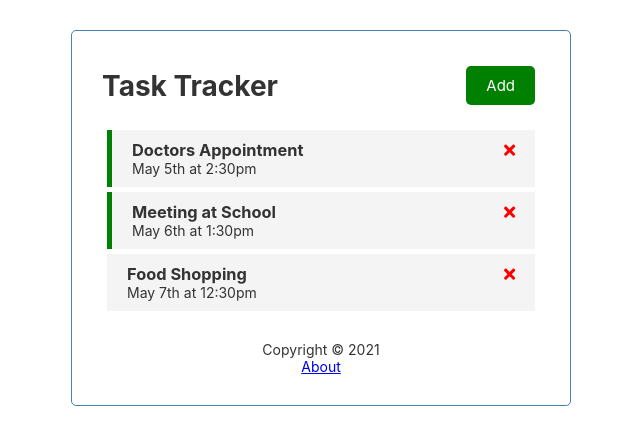
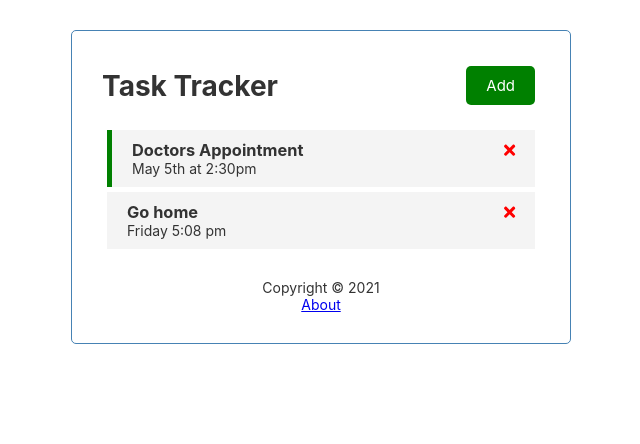
Before and after one commit to octaviookumu/task-tracker-ng, an Angular app: page / in a window 1280 px wide. Shown: the top 444 px of the page, without its empty margins (319-959 px from the left). Built offline with nearby package versions, Linux system fonts and the light colour scheme; data requests are answered from the project's data file.

Commit message:
Add interceptor

```diff
--- a/db.json
+++ b/db.json
@@ -7,16 +7,10 @@
       "reminder": true
     },
     {
-      "id": 2,
-      "text": "Meeting at School",
-      "day": "May 6th at 1:30pm",
-      "reminder": true
-    },
-    {
-      "id": 3,
-      "text": "Food Shopping",
-      "day": "May 7th at 12:30pm",
-      "reminder": false
+      "text": "Go home",
+      "day": "Friday 5:08 pm",
+      "reminder": false,
+      "id": 4
     }
   ]
 }
--- a/src/app/app.module.ts
+++ b/src/app/app.module.ts
@@ -1,6 +1,6 @@
 import { NgModule } from '@angular/core';
 import { BrowserModule } from '@angular/platform-browser';
-import { HttpClientModule } from '@angular/common/http';
+import { HttpClientModule, HTTP_INTERCEPTORS } from '@angular/common/http';
 import { FormsModule } from '@angular/forms';
 // import { RouterModule, Routes } from '@angular/router';
 
@@ -15,6 +15,7 @@ import { AddTaskComponent } from './components/add-task/add-task.component';
 import { AboutComponent } from './components/about/about.component';
 import { FooterComponent } from './components/footer/footer.component';
 import { AppRoutingModule } from './app-routing.module';
+import { CommonInterceptor } from './interceptor/common.interceptor';
 
 @NgModule({
   declarations: [
@@ -35,7 +36,9 @@ import { AppRoutingModule } from './app-routing.module';
     AppRoutingModule, // { enableTracing: true } for debugging
   ],
   exports: [AddTaskComponent],
-  providers: [],
+  providers: [
+    { provide: HTTP_INTERCEPTORS, useClass: CommonInterceptor, multi: true }
+  ],
   bootstrap: [AppComponent],
 })
 export class AppModule {}
--- /dev/null
+++ b/src/app/interceptor/common.interceptor.ts
@@ -0,0 +1,31 @@
+import { Injectable } from '@angular/core';
+import {
+  HttpRequest,
+  HttpHandler,
+  HttpEvent,
+  HttpInterceptor,
+  HttpHeaders
+} from '@angular/common/http';
+import { Observable } from 'rxjs';
+
+@Injectable()
+export class CommonInterceptor implements HttpInterceptor {
+
+  constructor() {}
+
+  intercept(request: HttpRequest<unknown>, next: HttpHandler): Observable<HttpEvent<unknown>> {
+
+    const API_KEY = 'API1234'
+    const ROLE = 'Admin'
+    // const CONTENT_TYPE = 'application/json'
+
+    // clone means copy the existing request and modify it
+    return next.handle(request.clone({
+      setHeaders: {
+        API_KEY,
+        ROLE,
+        // CONTENT_TYPE
+      }
+    }));
+  }
+}
```
Also changed, not shown: 1 other file (tests, documents, lock files or other folders).
